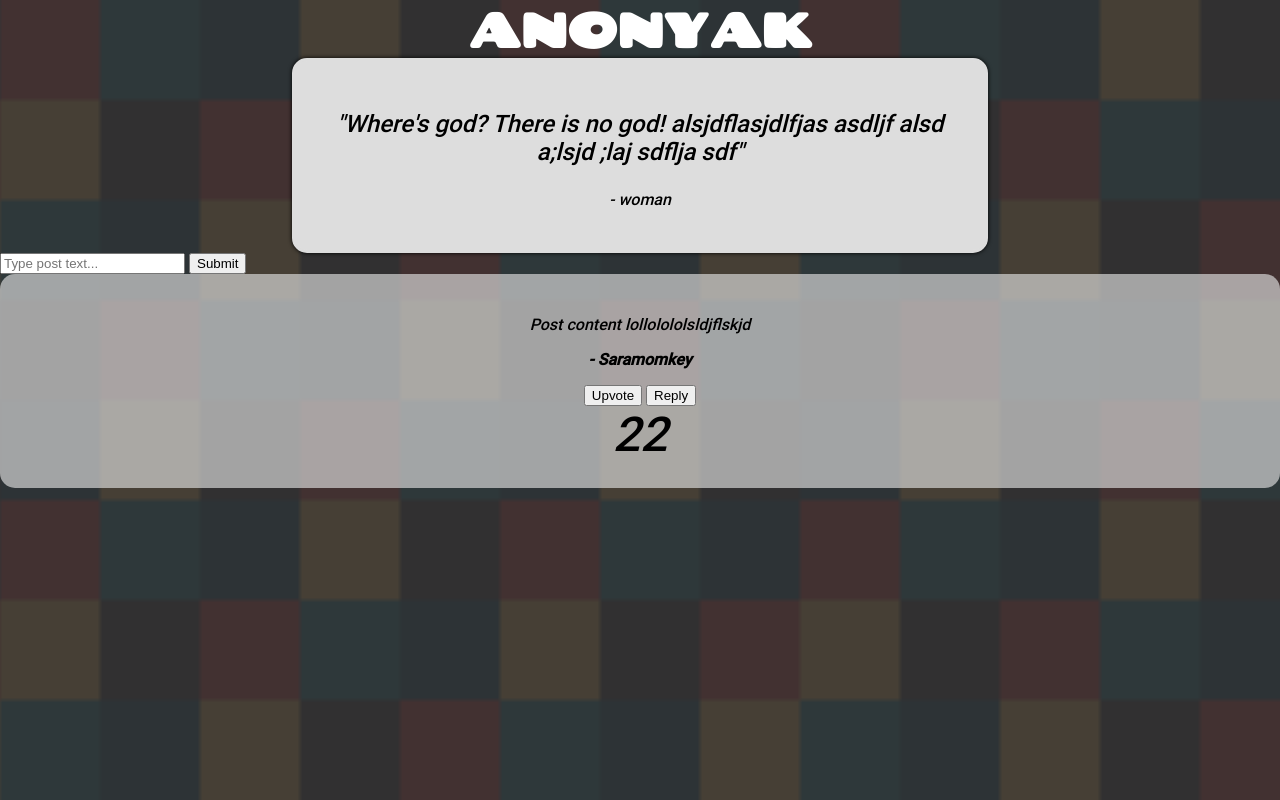
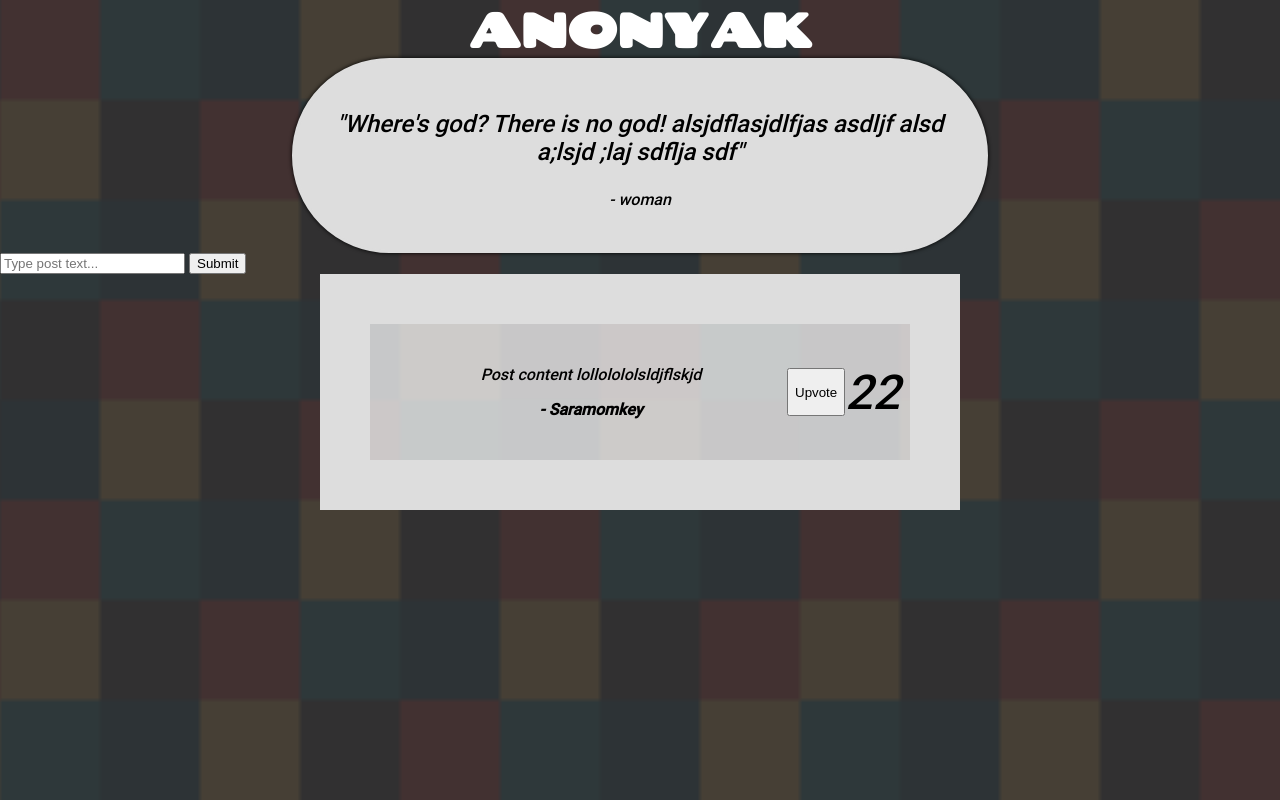
Before and after one commit to Marcellus97/anonyak, a website: page public/example.html in a window 1280 px wide. Drawn offline with Linux system fonts and the light colour scheme.

Commit message:
more front end

```diff
--- a/public/example.html
+++ b/public/example.html
@@ -61,18 +61,34 @@
 
             /* posts */
             .post {
-                border-radius: 15px;
-                background-color: #ddda;
+                display: flex;
+                flex-direction: row;
+                align-items: center;
+                justify-content: space-evenly;
+
+                border-width: 50px;
+                border-color: #ddd;
+                border-style: solid;
+                background-color: #fffb;
                 color:black;
 
                 text-align: center;
-                display: block;
                 padding:25px;
                 font-family:"Roboto-Medium";
                 font-style: italic;
             }
             .postcontent {
                 font-size: 16px;
+            }
+            .postcontentcontainer {
+                width:80%;
+            }
+            .postbuttons {
+                display: flex;
+                flex-direction: row;
+                align-items: center;
+                justify-content: space-around;
+                width:20%;
             }
 
             .postname {
@@ -95,11 +111,8 @@
             .postvotes {
                 font-size: 48px;
             }
-            .upvote {
-                cursor: pointer;
-            }
-            .upvote.on {
-                color:red;
+            .upvotebutton {
+                height: 48px
             }
 
             /* ids */
@@ -111,7 +124,7 @@
                 filter:drop-shadow(0 0 2px black);
                 border-color: #ddd;
                 border-style: solid;
-                border-radius: 15px;
+                border-radius: 100px;
                 background-color: #ddd;
                 color:black;
 
@@ -129,6 +142,10 @@
             }
             #pinnedname {
                 font-size:16px;
+            }
+            #posts {
+                margin: auto;
+                width: 50%;
             }
 
 
@@ -186,14 +203,16 @@
 
             <div id="posts">
                 <div class="post">
-                    <p class="postcontent">Post content lollolololsldjflskjd</p>
-                    <p class="postname">- Saramomkey</p>
+                    <div class="postcontentcontainer">
+                        <p class="postcontent">Post content lollolololsldjflskjd</p>
+                        <p class="postname">- Saramomkey</p>
+                    </div>
                     <div class="postbuttons">
                         <button class="upvotebutton">Upvote</button>
-                        <button class="replybutton">Reply</button>
+                        <span class="postvotes">22</span>
+                        <!--<button class="replybutton">Reply</button>-->
                     </div>
 
-                    <span class="postvotes">22
                         <!--
                         <span class="upvote">
                             <svg width="36" height="36">
@@ -201,7 +220,6 @@
                               </svg>
                         </span>
                         -->
-                    </span>
                     <div class="reply">
                         <input placeholder="Enter reply text...">
                         <button class="replysubmitbutton">Submit</button>
```
